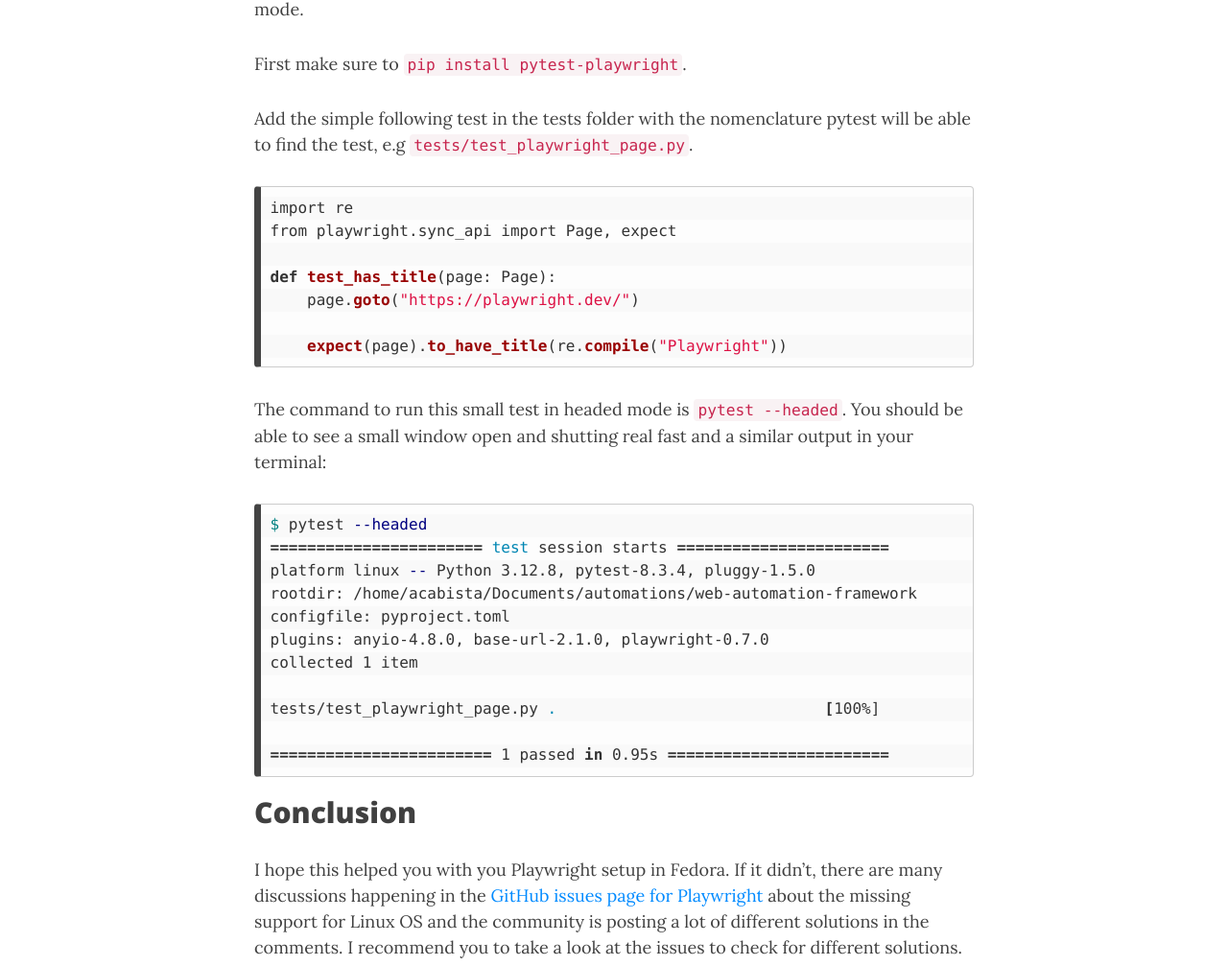
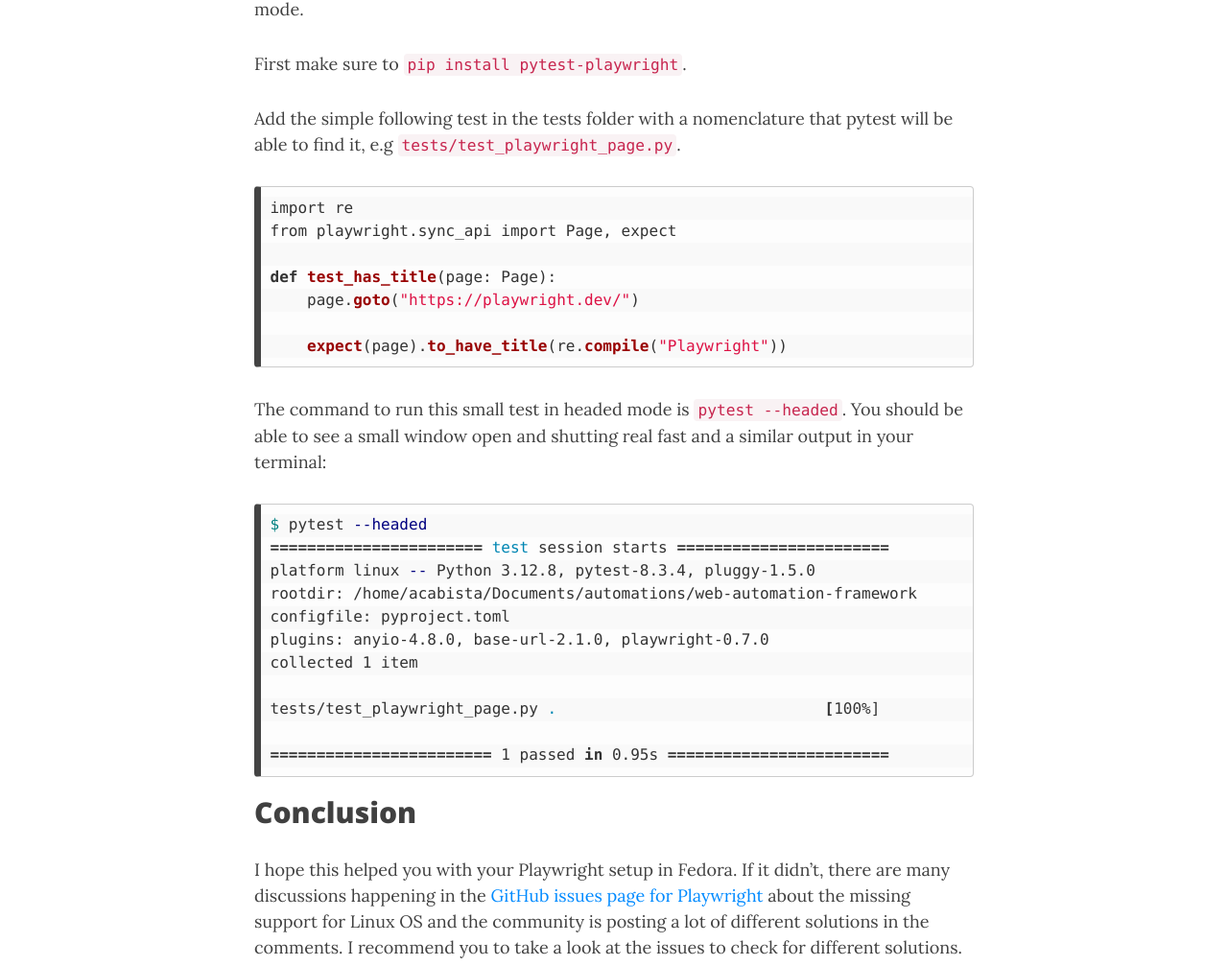
Before and after one commit to andressadotpy/andressadotpy.github.io, a Jekyll site: the page built from _posts/2025-02-07-fedora-playwright-pytest.md, in a window 1280 px wide and 1400 px high, scrolled down 1774 px. Shown: the part 148-1155 px from the top of the window at 96% size. Built offline with Jekyll 4.4.1, drawn with Linux system fonts in a browser that asks for light colours; nearby versions of some CDN libraries.

Commit message:
Fix typos

````diff
--- a/_posts/2025-02-07-fedora-playwright-pytest.md
+++ b/_posts/2025-02-07-fedora-playwright-pytest.md
@@ -68,7 +68,7 @@ With the dependencies installed, now it's possible to run **pytest-playwright**
 
 First make sure to `pip install pytest-playwright`.
 
-Add the simple following test in the tests folder with the nomenclature pytest will be able to find the test, e.g `tests/test_playwright_page.py`.
+Add the simple following test in the tests folder with a nomenclature that pytest will be able to find it, e.g `tests/test_playwright_page.py`.
 
 ```python
 import re
@@ -98,4 +98,4 @@ tests/test_playwright_page.py .                             [100%]
 
 ## Conclusion
 
-I hope this helped you with you Playwright setup in Fedora. If it didn't, there are many discussions happening in the [GitHub issues page for Playwright](https://github.com/microsoft/playwright/issues) about the missing support for Linux OS and the community is posting a lot of different solutions in the comments. I recommend you to take a look at the issues to check for different solutions.
+I hope this helped you with your Playwright setup in Fedora. If it didn't, there are many discussions happening in the [GitHub issues page for Playwright](https://github.com/microsoft/playwright/issues) about the missing support for Linux OS and the community is posting a lot of different solutions in the comments. I recommend you to take a look at the issues to check for different solutions.
````
